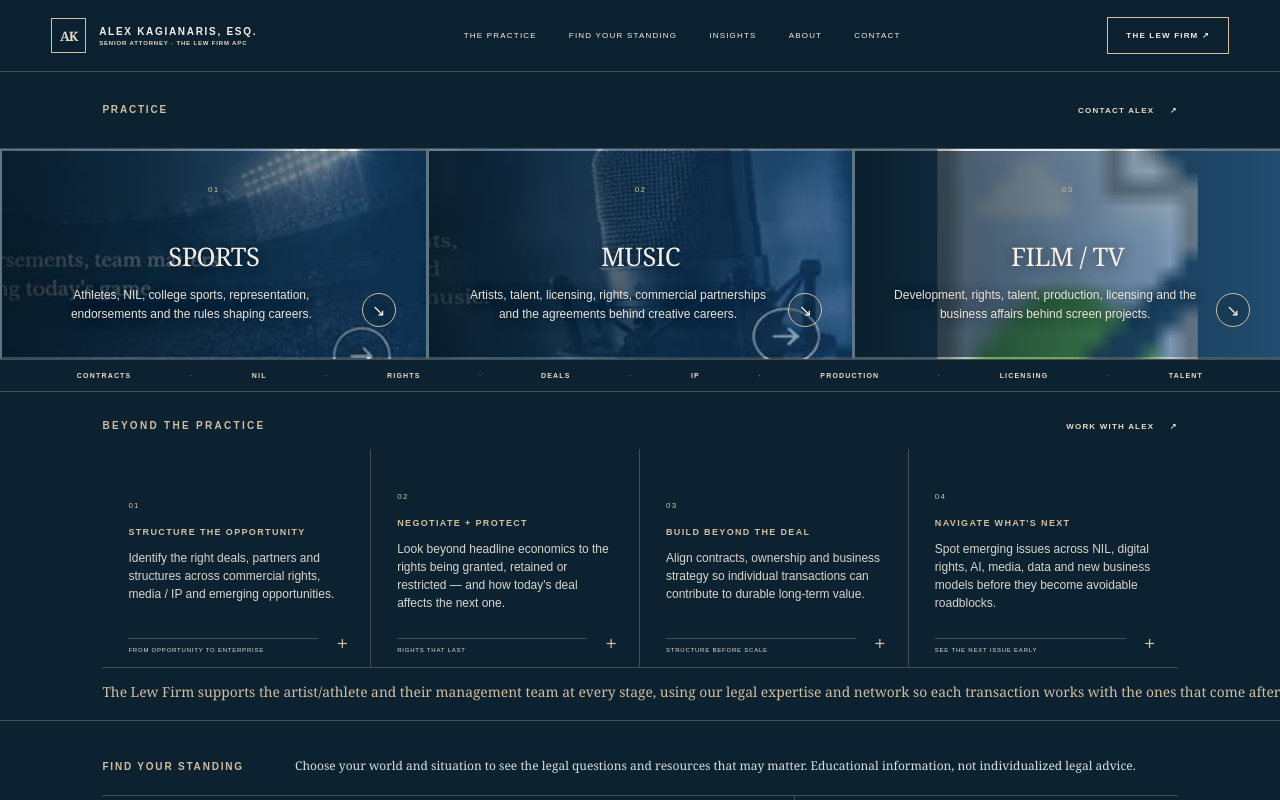
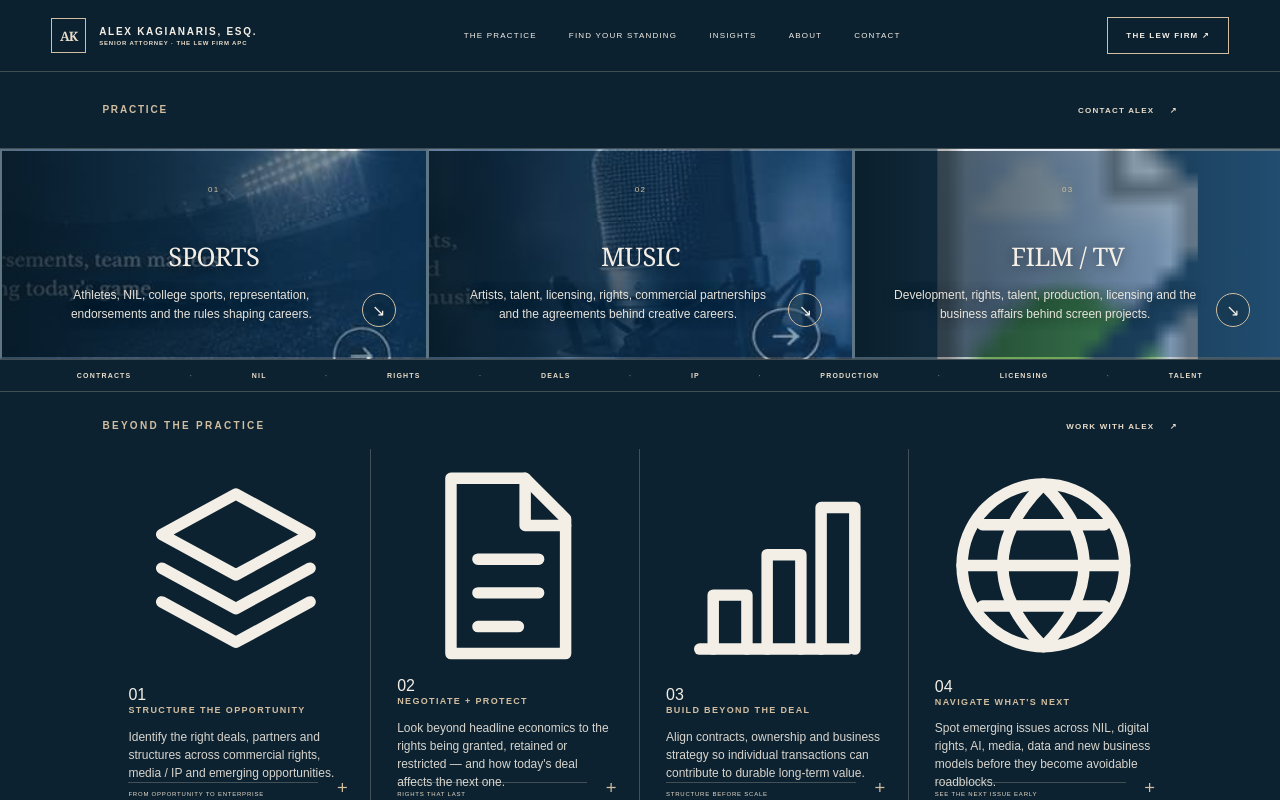
Before and after one commit to alexkaglew-ux/legal-audit, a React (Vite) app: page / in a window 1280 px wide. Shown: the top 800 px of the page. Built offline with nearby package versions, Linux system fonts and the light colour scheme.

Commit message:
add reference-style Beyond Practice icons

```diff
--- a/src/components/BeyondPractice.jsx
+++ b/src/components/BeyondPractice.jsx
@@ -1,11 +1,19 @@
 import { useState } from "react";
 
 const SERVICES = [
-  { n:"01", title:"STRUCTURE THE OPPORTUNITY", copy:"Identify the right deals, partners and structures across commercial rights, media / IP and emerging opportunities.", detail:"FROM OPPORTUNITY TO ENTERPRISE", graph:"layers" },
-  { n:"02", title:"NEGOTIATE + PROTECT", copy:"Look beyond headline economics to the rights being granted, retained or restricted — and how today's deal affects the next one.", detail:"RIGHTS THAT LAST", graph:"matrix" },
-  { n:"03", title:"BUILD BEYOND THE DEAL", copy:"Align contracts, ownership and business strategy so individual transactions can contribute to durable long-term value.", detail:"STRUCTURE BEFORE SCALE", graph:"team" },
-  { n:"04", title:"NAVIGATE WHAT'S NEXT", copy:"Spot emerging issues across NIL, digital rights, AI, media, data and new business models before they become avoidable roadblocks.", detail:"SEE THE NEXT ISSUE EARLY", graph:"progression" },
+  { n:"01", title:"STRUCTURE THE OPPORTUNITY", copy:"Identify the right deals, partners and structures across commercial rights, media / IP and emerging opportunities.", detail:"FROM OPPORTUNITY TO ENTERPRISE", graph:"layers", icon:"layers" },
+  { n:"02", title:"NEGOTIATE + PROTECT", copy:"Look beyond headline economics to the rights being granted, retained or restricted — and how today's deal affects the next one.", detail:"RIGHTS THAT LAST", graph:"matrix", icon:"document" },
+  { n:"03", title:"BUILD BEYOND THE DEAL", copy:"Align contracts, ownership and business strategy so individual transactions can contribute to durable long-term value.", detail:"STRUCTURE BEFORE SCALE", graph:"team", icon:"growth" },
+  { n:"04", title:"NAVIGATE WHAT'S NEXT", copy:"Spot emerging issues across NIL, digital rights, AI, media, data and new business models before they become avoidable roadblocks.", detail:"SEE THE NEXT ISSUE EARLY", graph:"progression", icon:"globe" },
 ];
+
+function ServiceIcon({type}){
+ const common={viewBox:"0 0 32 32",fill:"none",stroke:"currentColor",strokeWidth:"1.7",strokeLinecap:"round",strokeLinejoin:"round","aria-hidden":"true"};
+ if(type==="layers") return <svg {...common}><path d="M16 4 27 10 16 16 5 10 16 4Z"/><path d="m5 15 11 6 11-6"/><path d="m5 20 11 6 11-6"/></svg>;
+ if(type==="document") return <svg {...common}><path d="M8 3h11l6 6v20H8V3Z"/><path d="M19 3v7h6M12 15h9M12 20h9M12 25h6"/></svg>;
+ if(type==="growth") return <svg {...common}><path d="M5 27h22"/><path d="M7 27v-8h5v8M15 27V13h5v14M23 27V6h5v21"/></svg>;
+ return <svg {...common}><circle cx="16" cy="16" r="12"/><path d="M4 16h24M16 4c4 4 6 8 6 12s-2 8-6 12M16 4c-4 4-6 8-6 12s2 8 6 12M7 10h18M7 22h18"/></svg>;
+}
 
 function StrategyGraph({type}){
  if(type==="layers") return <div className="strategy-graph strategy-layers"><p className="graph-kicker">STRUCTURE BEFORE SCALE</p><div className="layer"><b>RIGHTS LAYER</b><span>NIL / likeness · Content / IP · Data · Trademarks · Contractual rights</span></div><div className="graph-arrow">↓</div><div className="layer"><b>TRANSACTION LAYER</b><span>Endorsements · Licensing · Media · Advisor agreements · Equity</span></div><div className="graph-arrow">↓</div><div className="layer"><b>OWNERSHIP LAYER</b><span>Cash · IP · Audience · Equity · Long-term enterprise value</span></div><p className="graph-question">Every transaction asks: <strong>What are you giving?</strong> <strong>What do you retain?</strong></p></div>;
@@ -21,7 +29,7 @@ export default function BeyondPractice(){
     <div className="section-intro-label"><p className="eyebrow" id="beyond-heading">BEYOND THE PRACTICE</p><span /></div>
     <a className="beyond-contact" href="mailto:ak@thelewfirm.com">WORK WITH ALEX <span>↗</span></a>
   </div>
-  <div className="beyond-grid">{SERVICES.map((s,i)=><button type="button" className={`beyond-world ${open===i?"is-open":""}`} key={s.n} onClick={()=>setOpen(open===i?null:i)} aria-expanded={open===i}><span>{s.n}</span><p className="beyond-role">{s.title}</p><p>{s.copy}</p><small>{s.detail}</small><b className="beyond-toggle">{open===i?"−":"+"}</b></button>)}</div>
+  <div className="beyond-grid">{SERVICES.map((s,i)=><button type="button" className={`beyond-world ${open===i?"is-open":""}`} key={s.n} onClick={()=>setOpen(open===i?null:i)} aria-expanded={open===i}><div className="beyond-card-meta"><ServiceIcon type={s.icon}/><span>{s.n}</span></div><p className="beyond-role">{s.title}</p><p>{s.copy}</p><small>{s.detail}</small><b className="beyond-toggle">{open===i?"−":"+"}</b></button>)}</div>
   {open!==null&&<div className="strategy-panel"><button type="button" className="strategy-close" onClick={()=>setOpen(null)}>CLOSE ×</button><StrategyGraph type={SERVICES[open].graph}/></div>}
   <div className="beyond-thesis"><p>The Lew Firm supports the artist/athlete and their management team at every stage, using our legal expertise and network so each transaction works with the ones that come after it.</p></div>
  </section>
```
